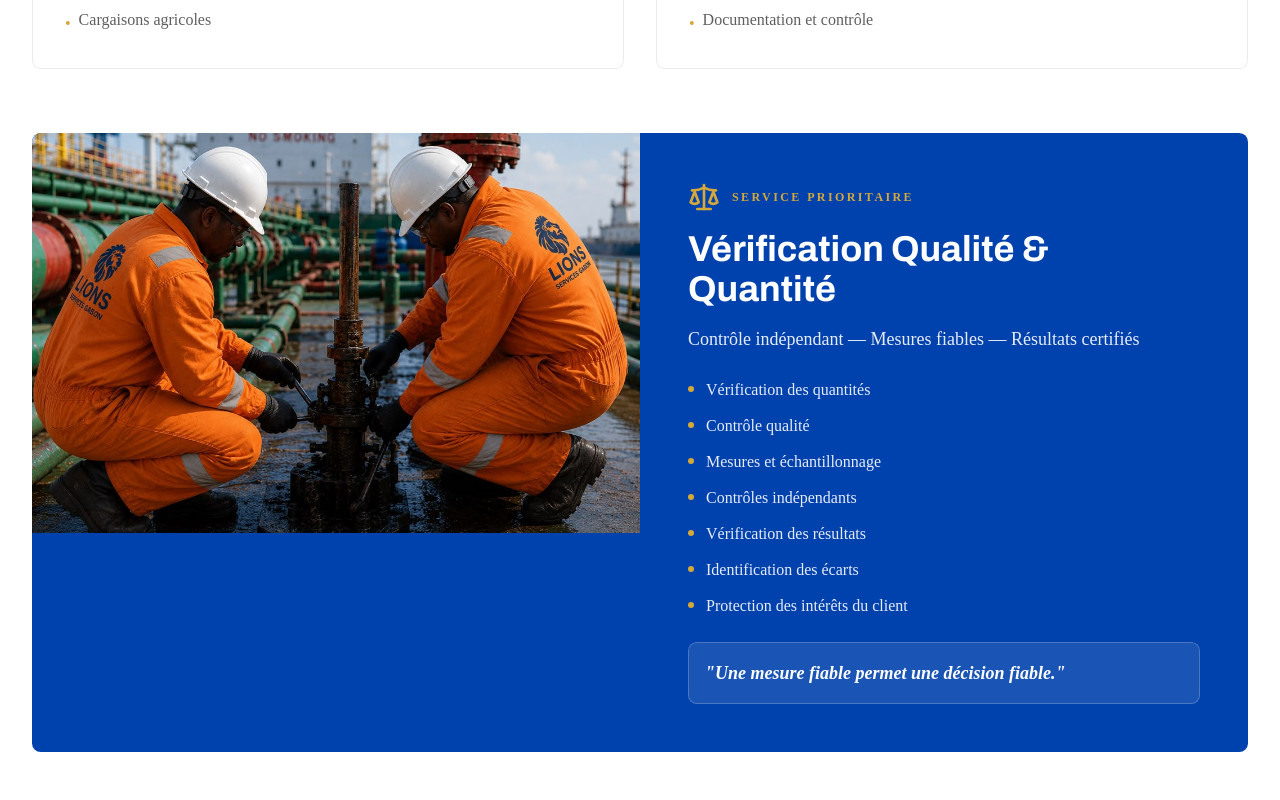
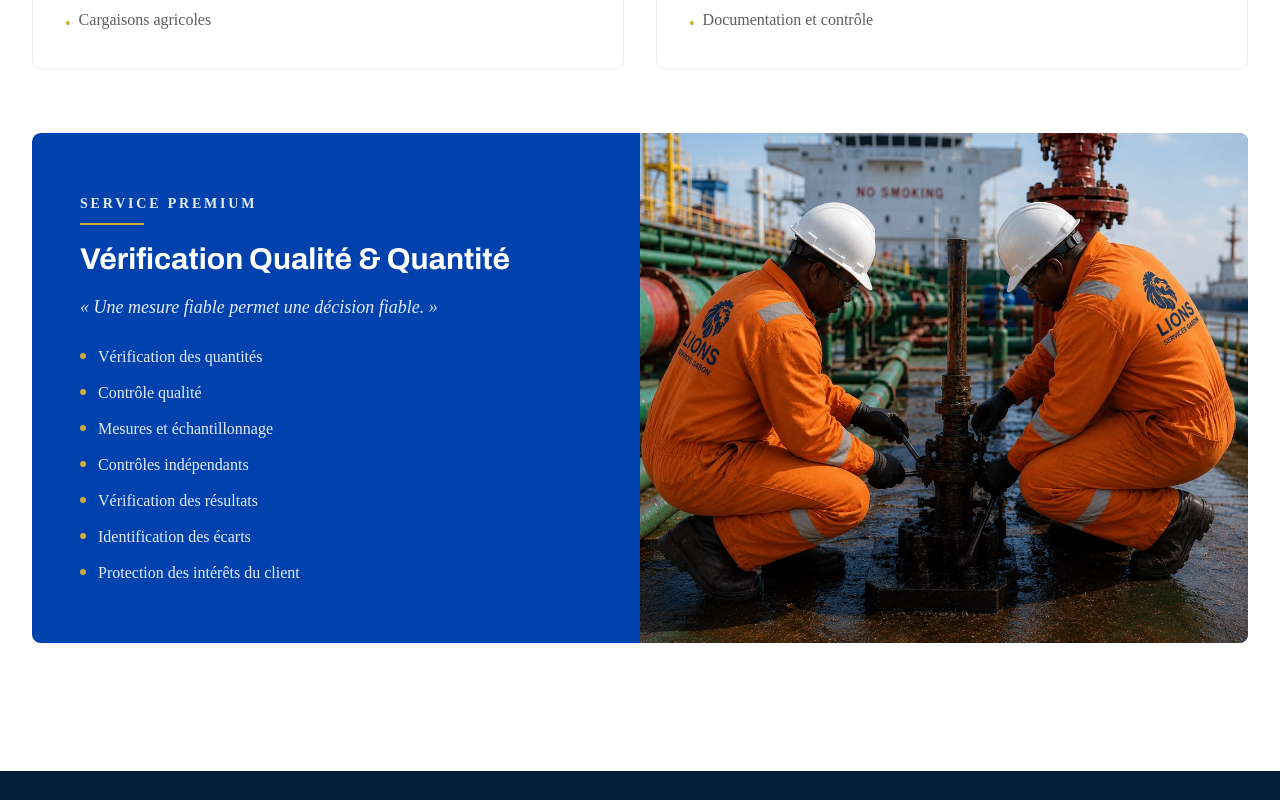
Before and after one commit to brice214/sg-d46cde1b-9e6b-4477-b79a-cff40451ec81-1787240073, a Next.js app: page / in a window 1280 px wide. Shown: the part 2260-3060 px from the top of the page. Built offline with nearby package versions, Linux system fonts and the light colour scheme.

Commit message:
fix(ui): correct bunkering image path in services card

```diff
--- a/src/components/Services.tsx
+++ b/src/components/Services.tsx
@@ -86,47 +86,58 @@ export function Services() {
 
         <div className="bg-primary rounded-lg overflow-hidden">
           <div className="grid lg:grid-cols-2 gap-0">
-            <div className="relative h-[400px]">
+            <div className="p-8 md:p-12 flex flex-col justify-center">
+              <div className="inline-block mb-4">
+                <span className="text-white/90 text-sm font-semibold tracking-[0.2em] uppercase">
+                  Service Premium
+                </span>
+                <div className="gold-accent-line mt-2" />
+              </div>
+              <h3 className="font-heading text-3xl font-bold text-white mb-4">
+                Vérification Qualité & Quantité
+              </h3>
+              <p className="text-white/90 text-lg mb-6 italic font-medium">
+                « Une mesure fiable permet une décision fiable. »
+              </p>
+
+              <ul className="space-y-3">
+                <li className="flex items-start gap-3">
+                  <div className="w-1.5 h-1.5 bg-gold rounded-full mt-2 flex-shrink-0" />
+                  <span className="text-white/90">Vérification des quantités</span>
+                </li>
+                <li className="flex items-start gap-3">
+                  <div className="w-1.5 h-1.5 bg-gold rounded-full mt-2 flex-shrink-0" />
+                  <span className="text-white/90">Contrôle qualité</span>
+                </li>
+                <li className="flex items-start gap-3">
+                  <div className="w-1.5 h-1.5 bg-gold rounded-full mt-2 flex-shrink-0" />
+                  <span className="text-white/90">Mesures et échantillonnage</span>
+                </li>
+                <li className="flex items-start gap-3">
+                  <div className="w-1.5 h-1.5 bg-gold rounded-full mt-2 flex-shrink-0" />
+                  <span className="text-white/90">Contrôles indépendants</span>
+                </li>
+                <li className="flex items-start gap-3">
+                  <div className="w-1.5 h-1.5 bg-gold rounded-full mt-2 flex-shrink-0" />
+                  <span className="text-white/90">Vérification des résultats</span>
+                </li>
+                <li className="flex items-start gap-3">
+                  <div className="w-1.5 h-1.5 bg-gold rounded-full mt-2 flex-shrink-0" />
+                  <span className="text-white/90">Identification des écarts</span>
+                </li>
+                <li className="flex items-start gap-3">
+                  <div className="w-1.5 h-1.5 bg-gold rounded-full mt-2 flex-shrink-0" />
+                  <span className="text-white/90">Protection des intérêts du client</span>
+                </li>
+              </ul>
+            </div>
+
+            <div className="relative h-[400px] lg:h-auto">
               <img
                 src="/images/bunkering.jpg"
                 alt="Opérations de bunkering maritime - Contrôle qualité et quantité de carburant Lions Services Gabon"
                 className="w-full h-full object-cover"
               />
-            </div>
-            <div className="p-8 md:p-12 flex flex-col justify-center">
-              <div className="flex items-center gap-3 mb-4">
-                <Scale className="w-8 h-8 text-gold" />
-                <span className="text-gold text-xs font-semibold tracking-[0.2em] uppercase">
-                  Service prioritaire
-                </span>
-              </div>
-              <h3 className="font-heading text-3xl md:text-4xl font-bold text-white mb-4">
-                Vérification Qualité & Quantité
-              </h3>
-              <p className="text-white/90 text-lg mb-6 leading-relaxed">
-                Contrôle indépendant — Mesures fiables — Résultats certifiés
-              </p>
-              <ul className="space-y-3 mb-6">
-                {[
-                  "Vérification des quantités",
-                  "Contrôle qualité",
-                  "Mesures et échantillonnage",
-                  "Contrôles indépendants",
-                  "Vérification des résultats",
-                  "Identification des écarts",
-                  "Protection des intérêts du client",
-                ].map((item) => (
-                  <li key={item} className="flex items-start gap-3 text-white/90">
-                    <span className="w-1.5 h-1.5 bg-gold rounded-full mt-2 flex-shrink-0" />
-                    <span>{item}</span>
-                  </li>
-                ))}
-              </ul>
-              <div className="bg-white/10 backdrop-blur-sm rounded-lg p-4 border border-white/20">
-                <p className="text-white font-semibold text-lg italic">
-                  "Une mesure fiable permet une décision fiable."
-                </p>
-              </div>
             </div>
           </div>
         </div>
```
